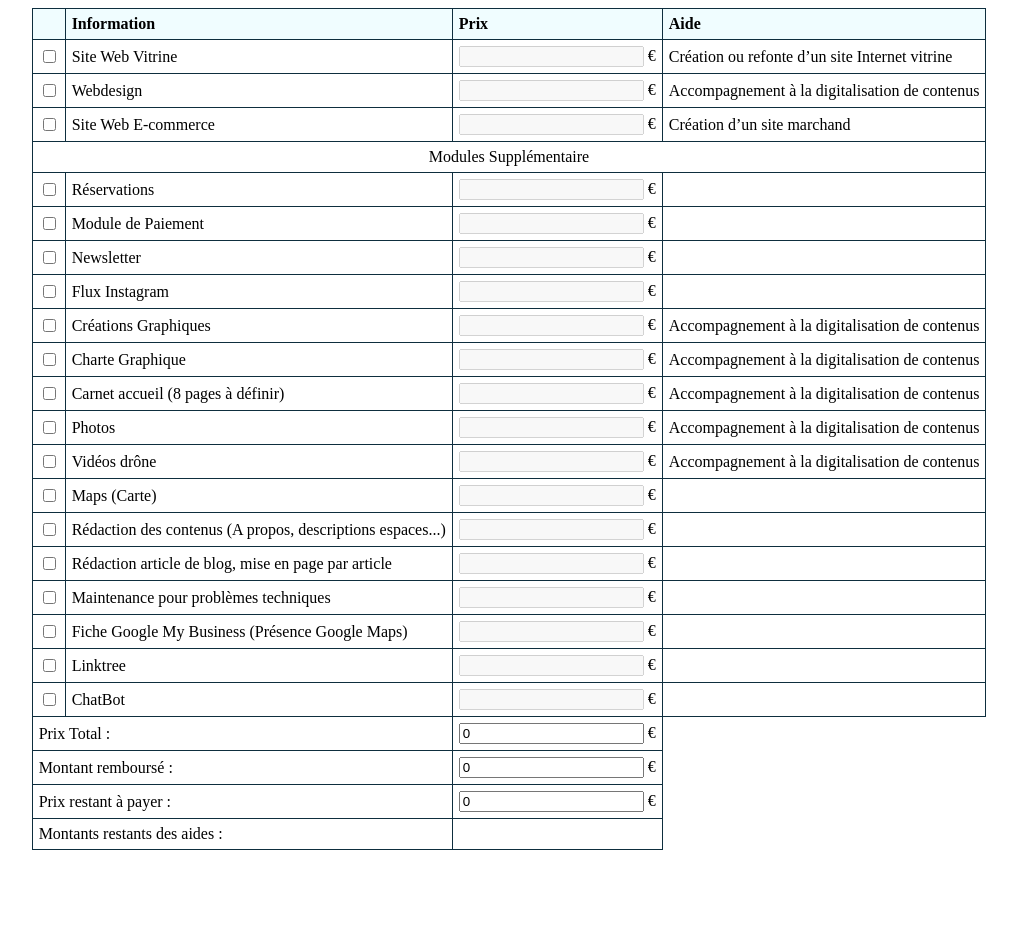
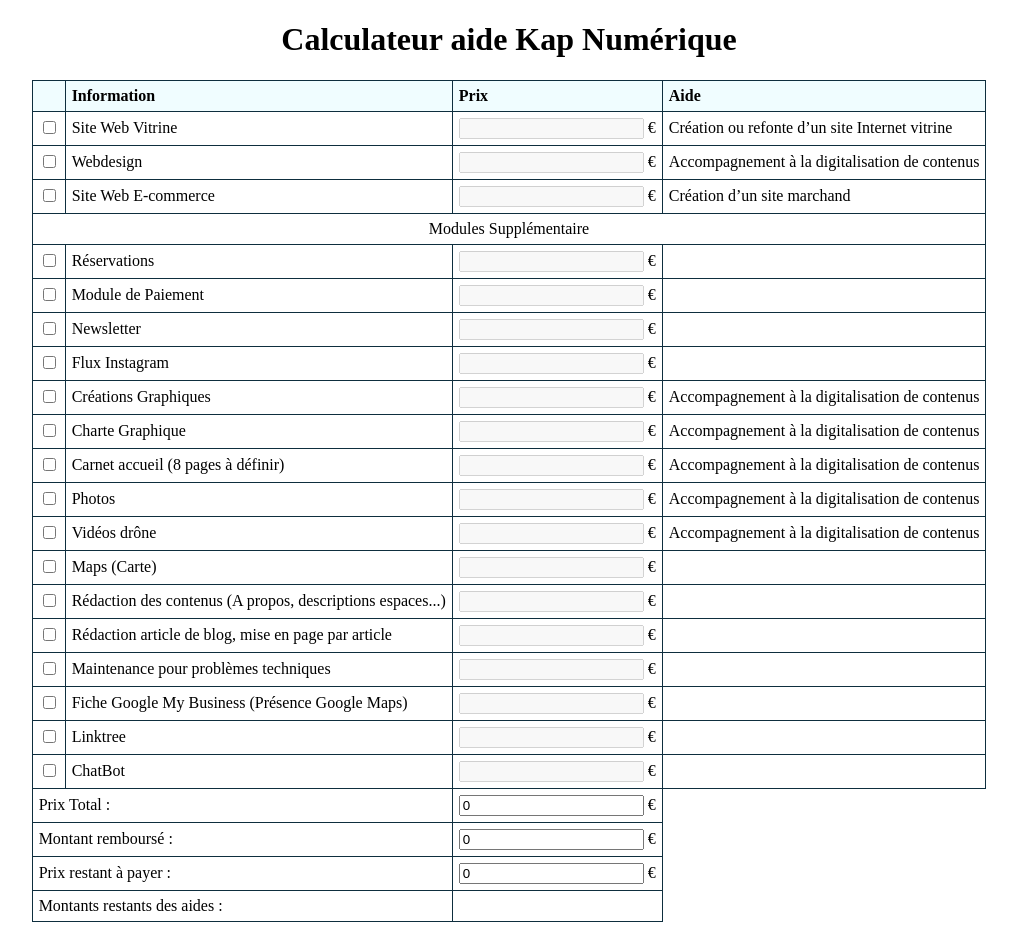
Before and after one commit to JoachimSamuel/calculateurKapNum, a plain HTML site: page index.html in a window 1280 px wide. Shown: the whole page, without its empty margins (131-1148 px from the left). Before the commit the page ends 858 px from the top, so only its background shows below. Drawn offline with Linux system fonts and the light colour scheme.

Commit message:
Ajout titre

```diff
--- a/index.html
+++ b/index.html
@@ -8,6 +8,7 @@
     <link rel="stylesheet" href="style.css" />
   </head>
   <body>
+    <h1>Calculateur aide Kap Numérique</h1>
     <table id="infos-table">
       <thead>
         <tr>
--- a/style.css
+++ b/style.css
@@ -21,3 +21,6 @@ input[type="number"]::-webkit-outer-spin-button {
   -webkit-appearance: none;
   margin: 0;
 }
+h1 {
+  text-align: center;
+}
```
